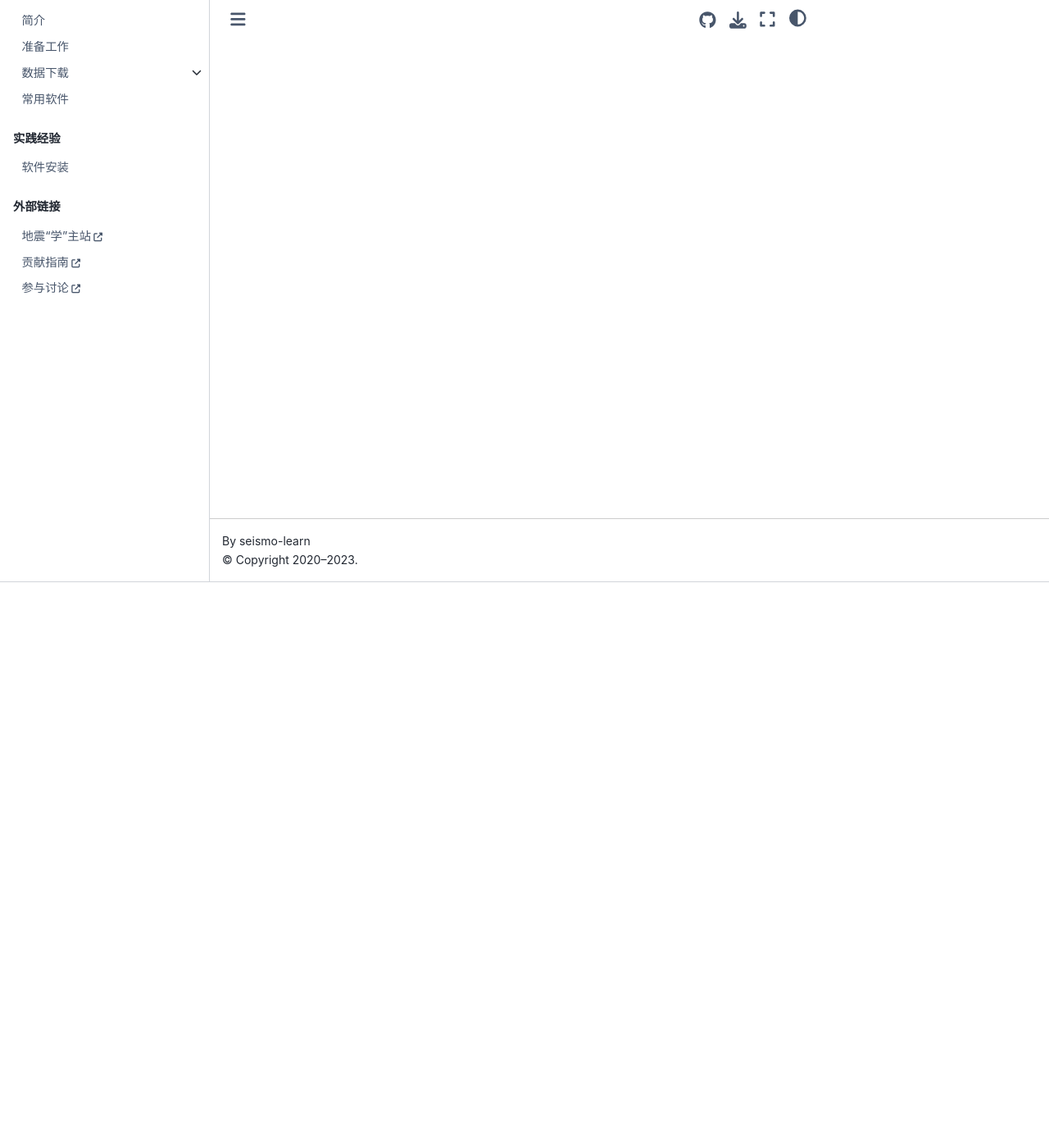
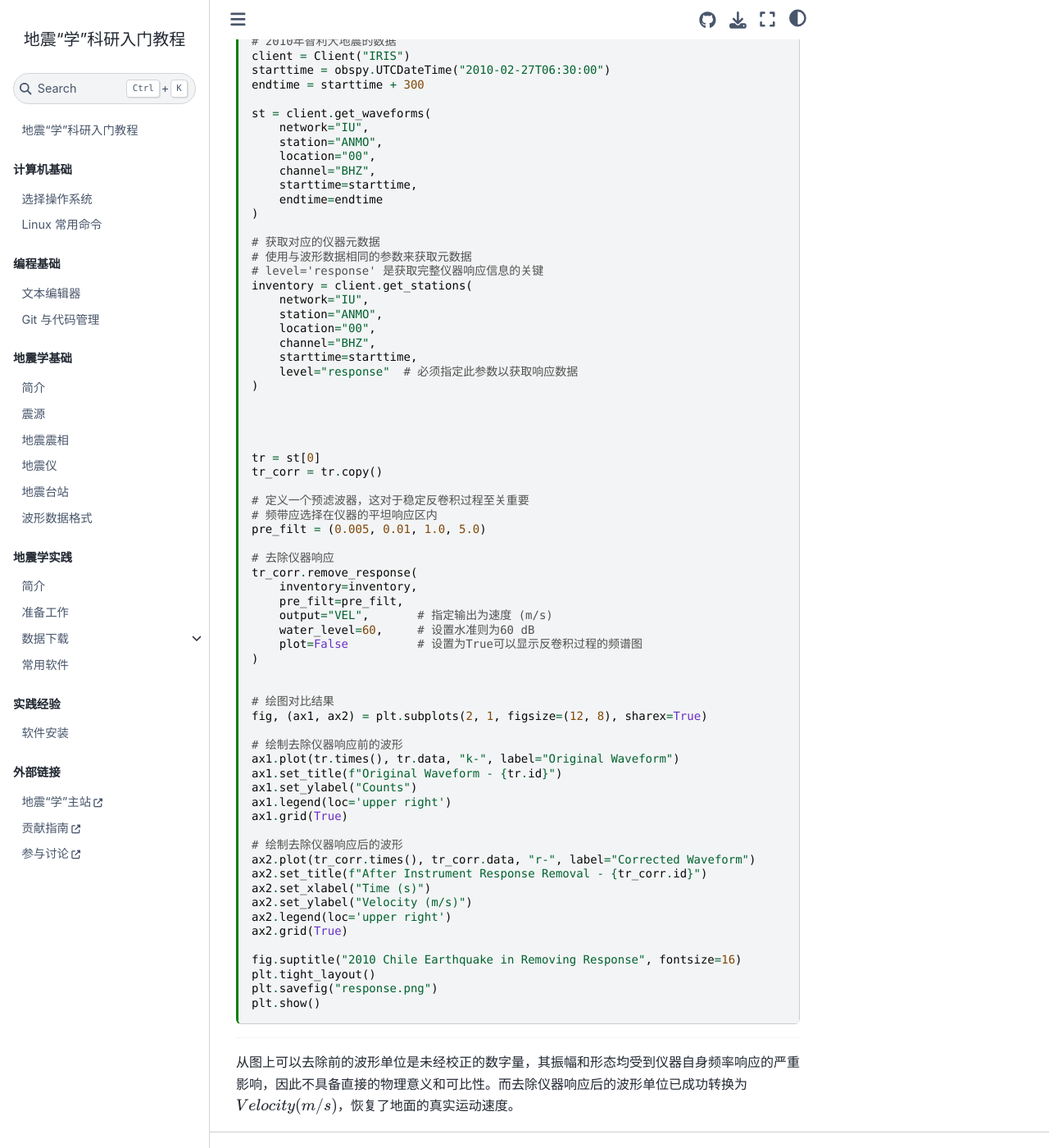
Before and after one commit to seismo-learn/seismology101, a Jupyter Book: the page built from source/exercises/response.md, in a window 1280 px wide and 1400 px high, scrolled down 690 px. Shown: the whole window at 82% size. Built offline with Jupyter Book 1.0.4 settings and Sphinx 7.4.7 and the Sphinx Book theme 1.1.4, drawn with Linux system fonts in a browser that asks for light colours; pages that are not in the unit, such as notebooks, are missing from menus; some of the changed text lies outside the part shown.

Commit message:
git commit -m "Update response "

````diff
--- a/source/exercises/response.md
+++ b/source/exercises/response.md
@@ -1 +1,114 @@
+---
+jupytext:
+  text_representation:
+    extension: .md
+    format_name: myst
+    format_version: 0.13
+    jupytext_version: 1.13.0
+kernelspec:
+  display_name: Python 3
+  language: python
+  name: python3
+---
+
+
 # 去仪器响应
+
+- 本节贡献者: [何星辰](https://github.com/Chuan1937)（作者）、[田冬冬](https://me.seisman.info/)（审稿）
+- 最近更新日期: 2025-09-14
+- 预计花费时间: 15 分钟
+
+---
+
+仪器响应是地震仪系统（包括传感器和记录器）将真实地表运动信号转换为数字记录的传递函数，反映了仪器对输入信号的系统性滤波效应。在数学上，记录波形 D(t)  是真实地表运动 G(t)与仪器响应函数 I(t) 的卷积，即
+
+$$D(t) = G(t) * I(t)$$
+
+其中，I(t) 描述了仪器如何根据信号频率改变振幅和相位。因此，观测到的波形  D(t) 并非真实的地表运动 G(t) ，而是经过仪器响应“调制”后的结果，需通过反卷积校正以恢复真实信号。
+
+---
+
+显而易见，去除仪器响应的方法就是反卷积，我们可以使用ObsPy的`remove_response`方法进行处理。
+
+同样，我们使用之前去均值与去线性趋势中一样的数据，但是不同的是，我们需要同时获取其对应的仪器元数据。随机便可以进行去除仪器响应并绘图对比。
+
+
+```{code-cell} ipython3
+import obspy
+from obspy.clients.fdsn import Client
+import matplotlib.pyplot as plt
+
+# 2010年智利大地震的数据
+client = Client("IRIS")
+starttime = obspy.UTCDateTime("2010-02-27T06:30:00")
+endtime = starttime + 300
+
+st = client.get_waveforms(
+    network="IU",
+    station="ANMO",
+    location="00",
+    channel="BHZ",
+    starttime=starttime,
+    endtime=endtime
+)
+
+# 获取对应的仪器元数据
+# 使用与波形数据相同的参数来获取元数据
+# level='response' 是获取完整仪器响应信息的关键
+inventory = client.get_stations(
+    network="IU",
+    station="ANMO",
+    location="00",
+    channel="BHZ",
+    starttime=starttime,
+    level="response"  # 必须指定此参数以获取响应数据
+)
+
+
+
+
+tr = st[0]
+tr_corr = tr.copy()
+
+# 定义一个预滤波器，这对于稳定反卷积过程至关重要
+# 频带应选择在仪器的平坦响应区内
+pre_filt = (0.005, 0.01, 1.0, 5.0)
+
+# 去除仪器响应
+tr_corr.remove_response(
+    inventory=inventory,
+    pre_filt=pre_filt,
+    output="VEL",       # 指定输出为速度 (m/s)
+    water_level=60,     # 设置水准则为60 dB
+    plot=False          # 设置为True可以显示反卷积过程的频谱图
+)
+
+
+# 绘图对比结果
+fig, (ax1, ax2) = plt.subplots(2, 1, figsize=(12, 8), sharex=True)
+
+# 绘制去除仪器响应前的波形
+ax1.plot(tr.times(), tr.data, "k-", label="Original Waveform")
+ax1.set_title(f"Original Waveform - {tr.id}")
+ax1.set_ylabel("Counts")
+ax1.legend(loc='upper right')
+ax1.grid(True)
+
+# 绘制去除仪器响应后的波形
+ax2.plot(tr_corr.times(), tr_corr.data, "r-", label="Corrected Waveform")
+ax2.set_title(f"After Instrument Response Removal - {tr_corr.id}")
+ax2.set_xlabel("Time (s)")
+ax2.set_ylabel("Velocity (m/s)")
+ax2.legend(loc='upper right')
+ax2.grid(True)
+
+fig.suptitle("2010 Chile Earthquake in Removing Response", fontsize=16)
+plt.tight_layout()
+plt.savefig("response.png")
+plt.show()
+```
+
+
+---
+
+从图上可以去除前的波形单位是未经校正的数字量，其振幅和形态均受到仪器自身频率响应的严重影响，因此不具备直接的物理意义和可比性。而去除仪器响应后的波形单位已成功转换为$Velocity (m/s)$，恢复了地面的真实运动速度。
````
Also changed, not shown: source/exercises/response.png (added).
